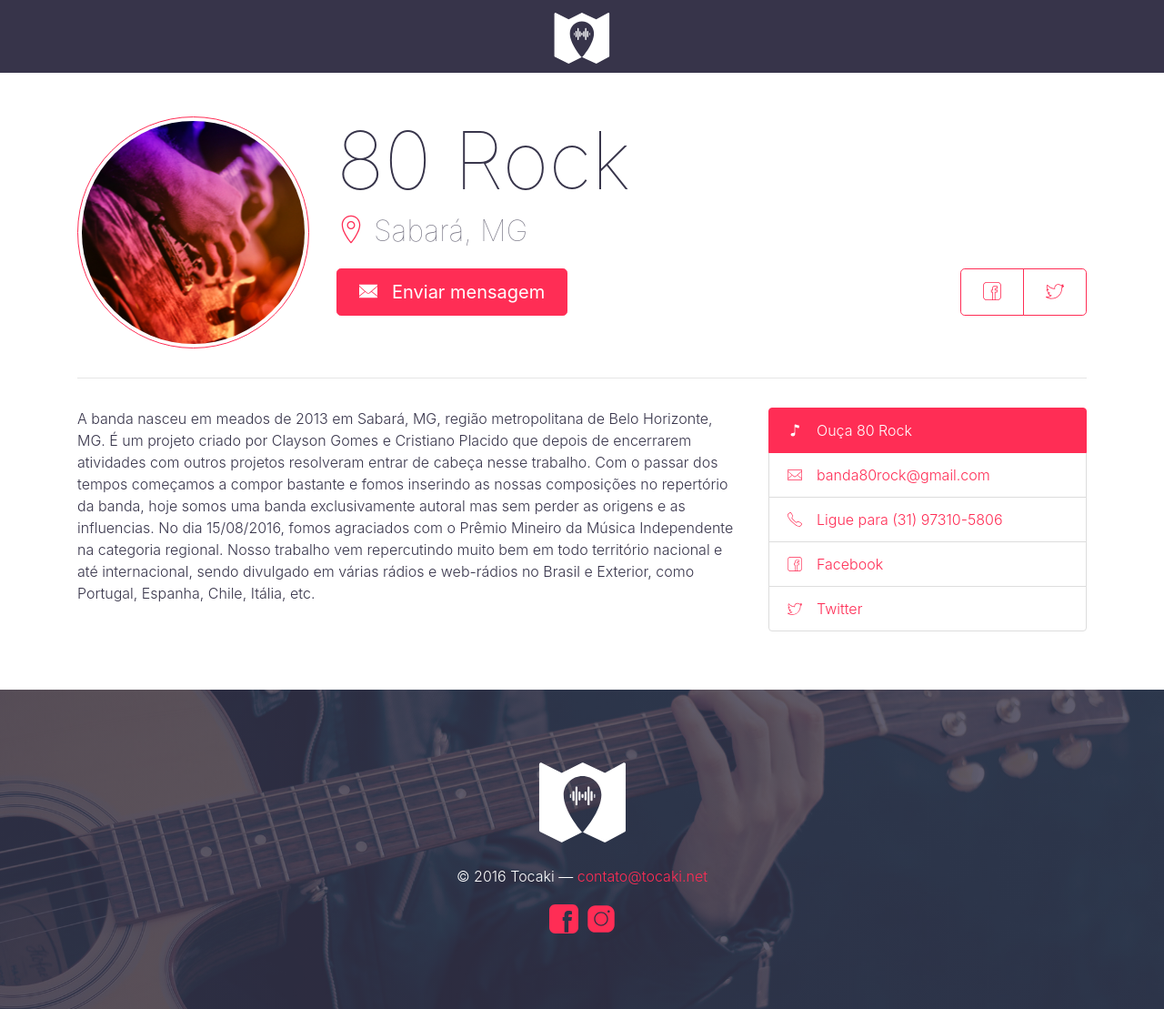
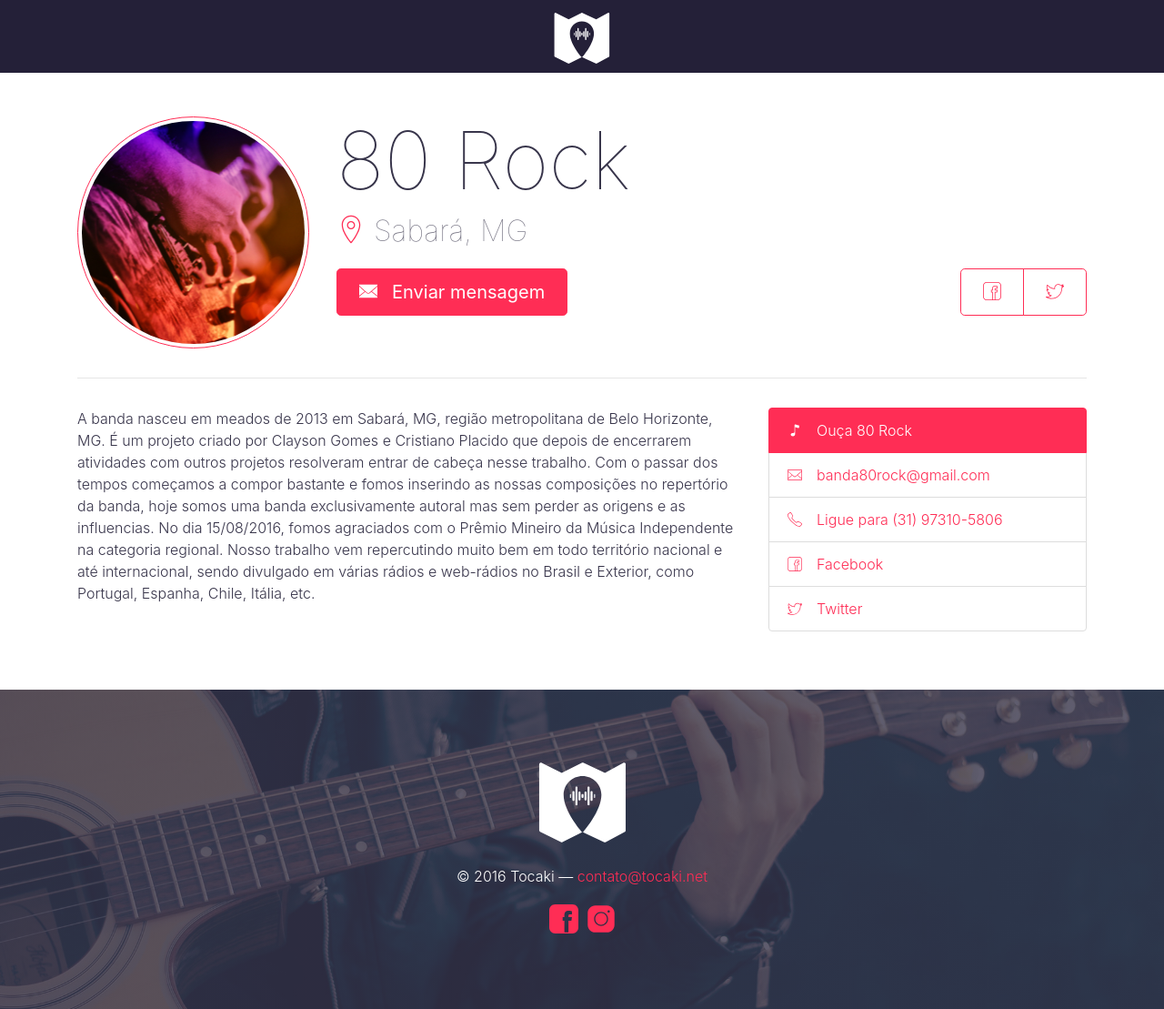
Before and after one commit to tocaki/tocaki.github.io, a Jekyll site: the page built from _artists/80-rock.md, in a window 1280 px wide. Shown: the whole page at 91% size. Built offline with Jekyll 4.4.1, drawn with Linux system fonts in a browser that asks for light colours.

Commit message:
Fix design issues

```diff
--- a/_includes/footer.html
+++ b/_includes/footer.html
@@ -1,4 +1,4 @@
-<footer class="site-footer bg-inverse bg-cover-fixed text-xs-center p-y-5">
+<footer class="hero bg-inverse bg-cover-fixed text-xs-center p-y-5">
   <div class="container">
     <h2 class="display-2">{% include tocaki-logo.html %}</h2>
     <p>&copy; 2016 {{ site.title }} &mdash; <a href="{{ site.email | prepend: "mailto:" }}">{{ site.email }}</a></p>
--- a/_layouts/profile.html
+++ b/_layouts/profile.html
@@ -20,13 +20,13 @@
           {% if page.facebook or page.twitter or page.gplus %}
             <div class="btn-group btn-group-lg pull-xs-right" role="group">
               {% if page.facebook %}
-                <a href="#" class="btn btn-outline-primary">{% include icon.html i="facebook" %}</a>
+                <a href="{{ page.facebook | prepend: "https://facebook.com/" }}" class="btn btn-outline-primary">{% include icon.html i="facebook" %}</a>
               {% endif %}
               {% if page.twitter %}
-                <a href="#" class="btn btn-outline-primary">{% include icon.html i="twitter" %}</a>
+                <a href="{{ page.twitter | prepend: "https://twitter.com/" }}" class="btn btn-outline-primary">{% include icon.html i="twitter" %}</a>
               {% endif %}
               {% if page.gplus %}
-                <a href="#" class="btn btn-outline-primary">{% include icon.html i="google-plus" %}</a>
+                <a href="{{ page.gplus | prepend: "https://plus.google.com/" }}" class="btn btn-outline-primary">{% include icon.html i="google-plus" %}</a>
               {% endif %}
             </div>
           {% endif %}
--- a/_sass/theme.scss
+++ b/_sass/theme.scss
@@ -1,20 +1,11 @@
 .hero {
   background-image:
-    linear-gradient(rgba($gray-lightest, .24), rgba($gray-lightest, .24)),
+    linear-gradient(rgba($gray-dark, .8), rgba($gray-dark, .8)),
     url("../images/bg.jpg");
 }
 
-.site-footer {
-  background-image:
-    linear-gradient(rgba($gray-dark, .8), rgba($gray-dark, .8)),
-    url("../images/bg2.jpg");
-}
-
-.navbar-absolute {
-  position: absolute;
-  top: 0;
-  right: 0;
-  left: 0;
+.navbar.bg-inverse {
+  background-color: $gray-darkest !important;
 }
 
 .navbar-brand {
--- a/javascript/app.js
+++ b/javascript/app.js
@@ -23,9 +23,9 @@
       $.each(FILTERS, function (k, v) { tests.push(v.test($artist)); })
 
       if (tests.indexOf(false) === -1) {
-        $artist.stop().fadeIn(100);
+        $artist.parent().stop().fadeIn(100);
       } else {
-        $artist.stop().fadeOut(100);
+        $artist.parent().stop().fadeOut(100);
       }
     });
   };
```
Also changed, not shown: images/bg.jpg, images/bg2.jpg (deleted).
